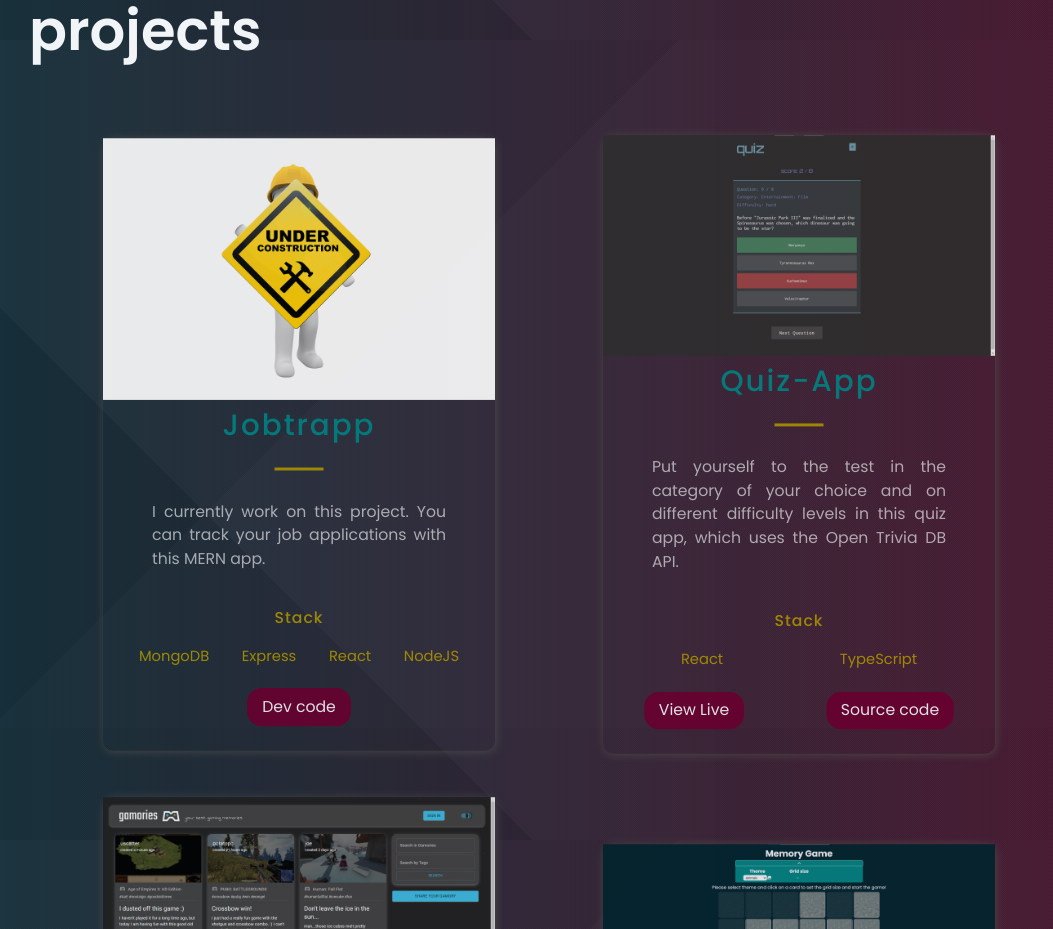
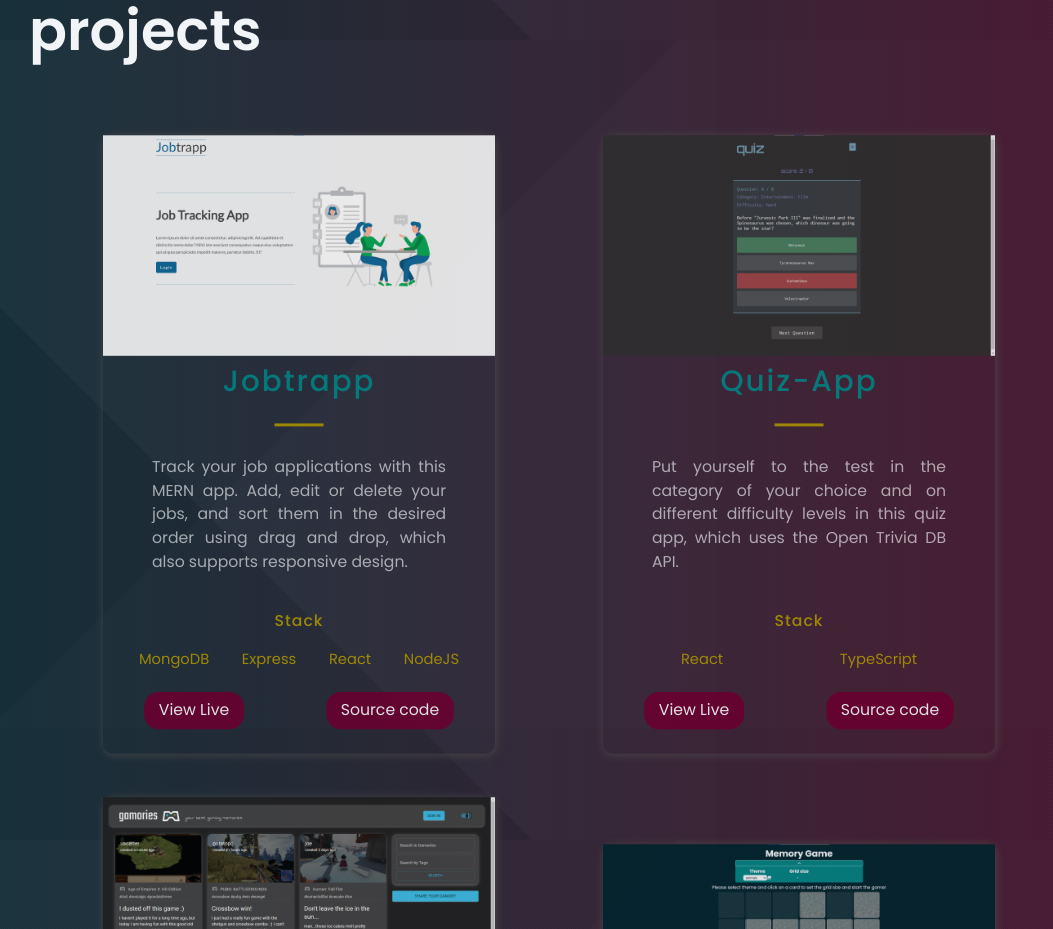
Before and after one commit to suchislif3/portfolio-website, a Next.js app: page / in a window 1280 px wide. Shown: the part 760-1689 px from the top of the page, without its empty margins (91-1144 px from the left). Built offline with nearby package versions, Linux system fonts and the light colour scheme.

Commit message:
updated jobtrapp project

```diff
--- a/src/constants/constants.js
+++ b/src/constants/constants.js
@@ -13,10 +13,11 @@ export const projects = [
   {
     title: "Jobtrapp",
     description:
-      "I currently work on this project. You can track your job applications with this MERN app.",
-    image: "/images/under_construction.png",
+      "Track your job applications with this MERN app. Add, edit or delete your jobs, and sort them in the desired order using drag and drop, which also supports responsive design.",
+    image: "/images/4.png",
     tags: ["MongoDB", "Express", "React", "NodeJS"],
-    code: "https://github.com/suchislif3/jobs-app/tree/dev",
+    code: "https://github.com/suchislif3/jobs-app/",
+    visit: "https://jobtrapp.vercel.app/",
     id: 4,
   },
   {
```
Also changed, not shown: public/images/4.png (added).
